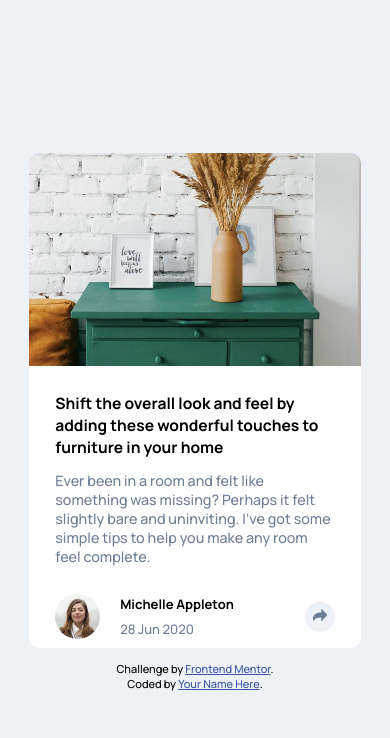
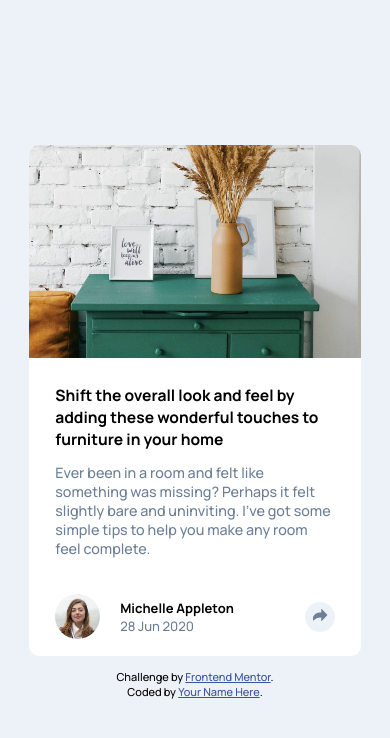
Before and after one commit to tonage72/article-preview-component-master, a plain HTML site: page index.html in a window 390 px wide. Drawn offline with Linux system fonts and the light colour scheme.

Commit message:
Mobile appears complete

```diff
--- a/css/styles.css
+++ b/css/styles.css
@@ -59,12 +59,11 @@ main > p:nth-child(3) {
 	display: grid;
 	align-items: center;
 	grid-template-columns: auto 1fr auto;
-	grid-template-rows: auto auto;
+	grid-template-rows: auto;
 	grid-template-areas:
-		"image desc share"
-		"image date share";
+		"image desc share";
 	margin: .5rem 2rem .5rem 2rem;
-	height: 50px;
+	height: 65px;
 }
 
 .personinfo > img {
@@ -74,13 +73,15 @@ main > p:nth-child(3) {
 	border-radius: 50%;
 }
 
-.personinfo > span:nth-child(2) {
-	font-weight: 700;
+.personinfo > span:nth-child(2){
 	grid-area: desc;
 }
 
-.personinfo > span:nth-child(3) {
-	grid-area: date;
+.descname {
+	font-weight: 700;
+}
+
+.descdate {
 	color: hsl(214, 17%, 51%);
 }
 
@@ -101,7 +102,8 @@ main > p:nth-child(3) {
 	justify-content: center;
 	align-items: center;
 	width: 100%;
-	height: 57px;
+	height: 65px;
+	margin: .5rem 0rem .5rem 0rem;
 	border-radius: 0 0 10px 10px;
 	padding: 0 2rem 0 2rem;
 	background-color: hsl(217, 19%, 35%);
--- a/index.html
+++ b/index.html
@@ -23,11 +23,14 @@
     </p>
     <div class="personinfo">
       <img src="images/avatar-michelle.jpg" alt="">
-      <span>
-        Michelle Appleton
-      </span>
-      <span>
-        28 Jun 2020
+      <span class="desc">
+        <span class="descname">
+          Michelle Appleton
+        </span>
+        <br>
+        <span class="descdate">
+          28 Jun 2020
+        </span>
       </span>
         <a href="#" class="share">
           <span onclick="switchDivs()">
```
